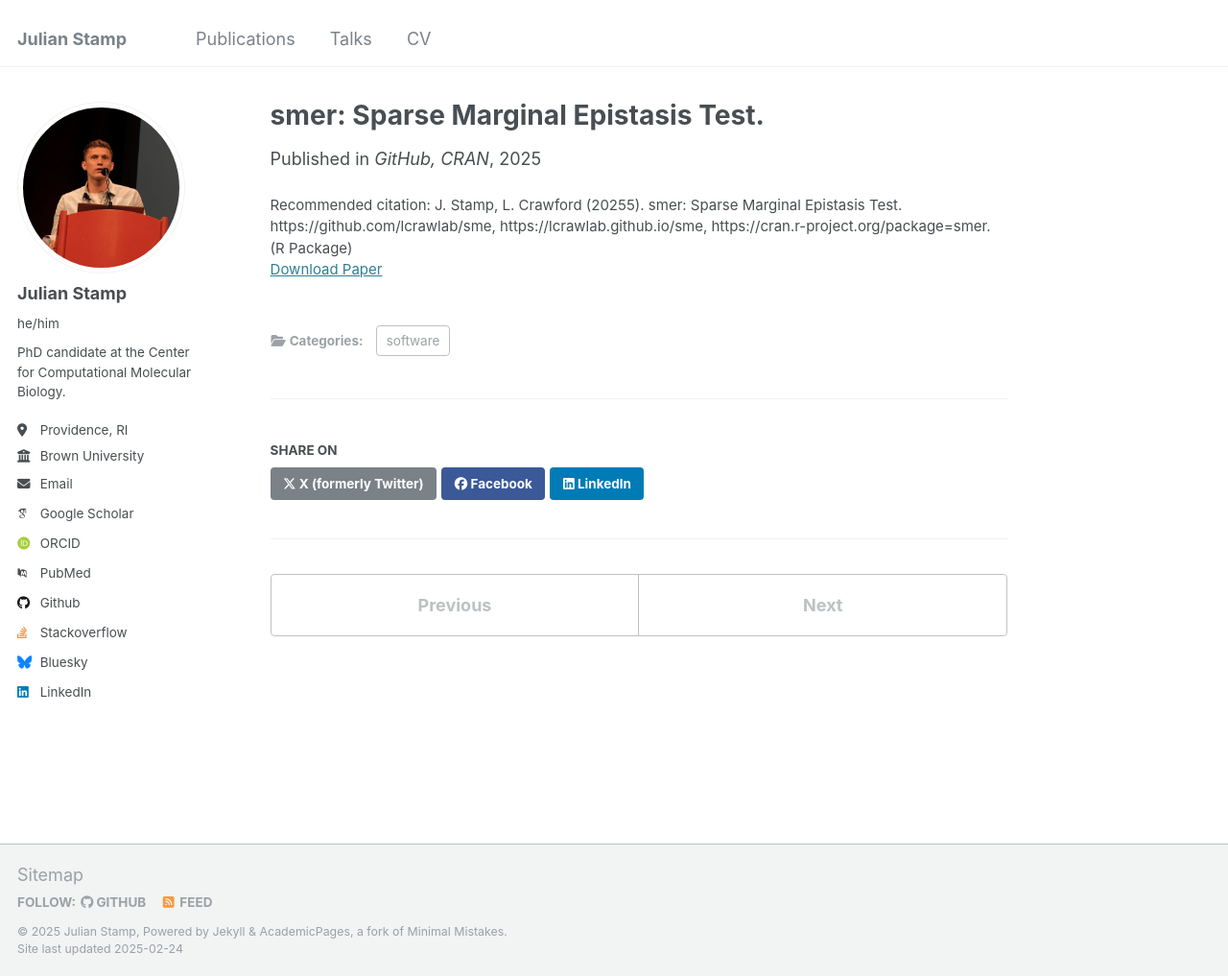
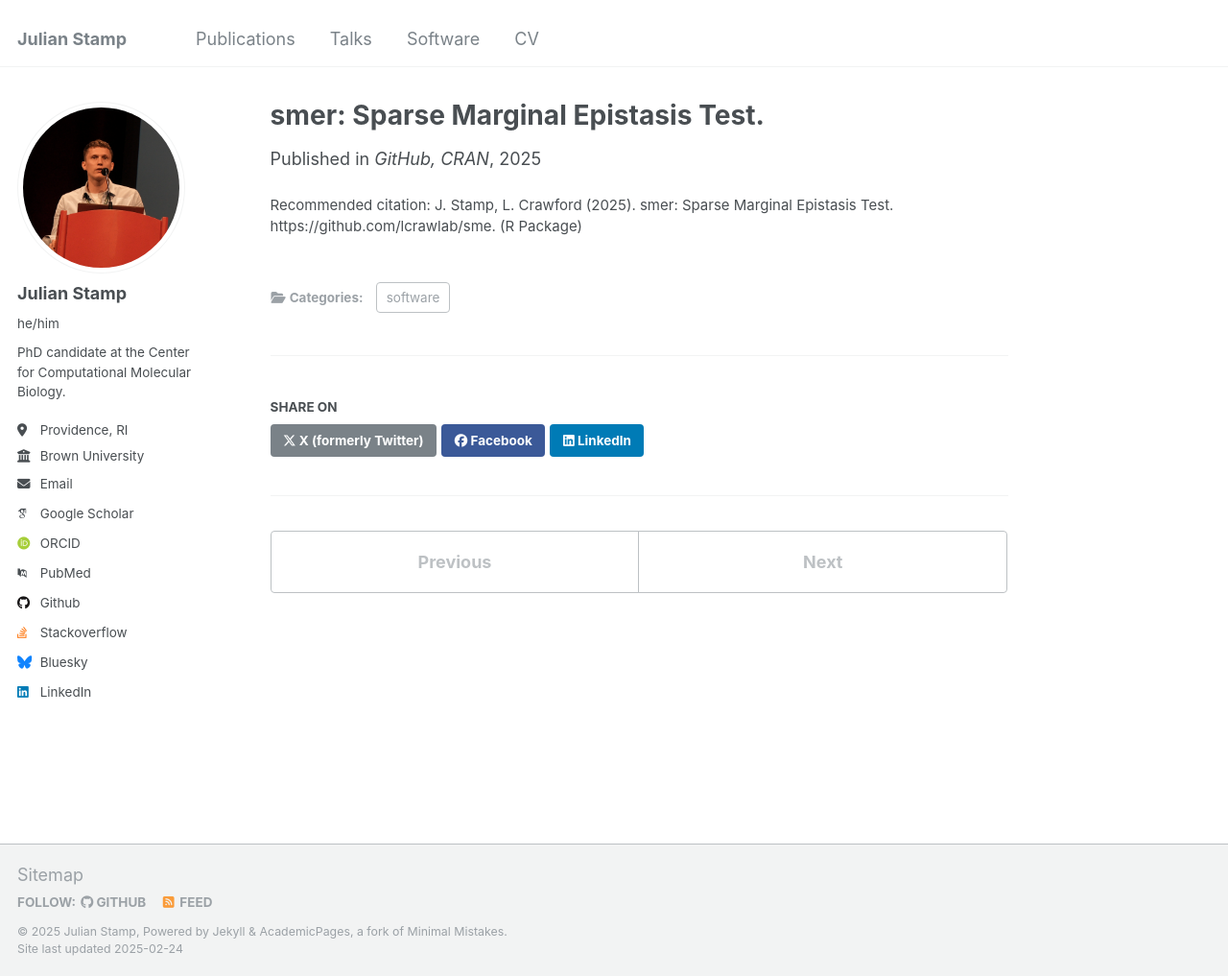
Before and after one commit to jdstamp/jdstamp.github.io, a Jekyll site: the page built from _publications/2025-sme-software.md, in a window 1280 px wide and 1017 px high. Shown: the whole window at 96% size. Built offline with Jekyll 4.4.1, drawn with Linux system fonts in a browser that asks for light colours; some web fonts are replaced.

Commit message:
another one

```diff
--- a/_config.yml
+++ b/_config.yml
@@ -220,7 +220,7 @@ collections:
   publications:
     output: true
     permalink: /:collection/:path/
-  portfolio:
+  software:
     output: true
     permalink: /:collection/:path/
   talks:
@@ -261,6 +261,15 @@ defaults:
   - scope:
       path: ""
       type: publications
+    values:
+      layout: single
+      author_profile: true
+      share: true
+      comments: true
+  # _publications # for sofwtare
+  - scope:
+      path: ""
+      type: software
     values:
       layout: single
       author_profile: true
--- a/_data/navigation.yml
+++ b/_data/navigation.yml
@@ -10,6 +10,9 @@ main:
 
   - title: "Talks"
     url: /talks/
+
+  - title: "Software"
+    url: /software/
 
 #  - title: "Teaching"
 #    url: /teaching/
--- a/_publications/2025-sme-software.md
+++ b/_publications/2025-sme-software.md
@@ -6,6 +6,7 @@ permalink: /publication/2025-sme-software
 excerpt: ''
 date: 2025-01-14
 venue: 'GitHub, CRAN'
-paperurl: 'https://lcrawlab.github.io/sme/'
-citation: 'J. Stamp, L. Crawford (20255). smer: Sparse Marginal Epistasis Test. https://github.com/lcrawlab/sme, https://lcrawlab.github.io/sme, https://cran.r-project.org/package=smer. (R Package)'
+docurl: 'https://lcrawlab.github.io/sme'
+citation: 'J. Stamp, L. Crawford (2025). smer: Sparse Marginal Epistasis Test. https://github.com/lcrawlab/sme. (R Package)'
+cran: 'https://cran.r-project.org/package=smer'
 ---
```
Also changed, not shown: _pages/cv.md (+3 -2 lines), _publications/2023-mvmapit-software.md (+3 -2 lines), _pages/publications.html (line endings or trailing spaces).
